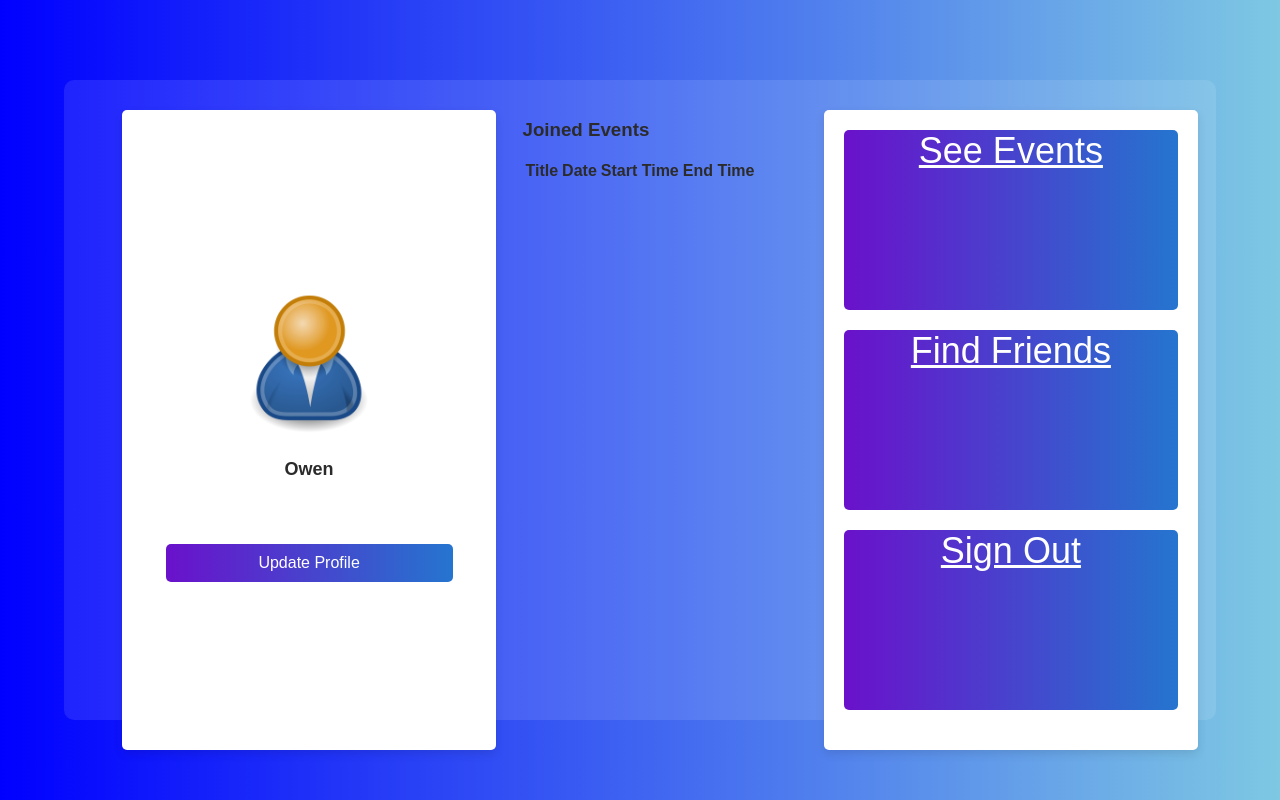
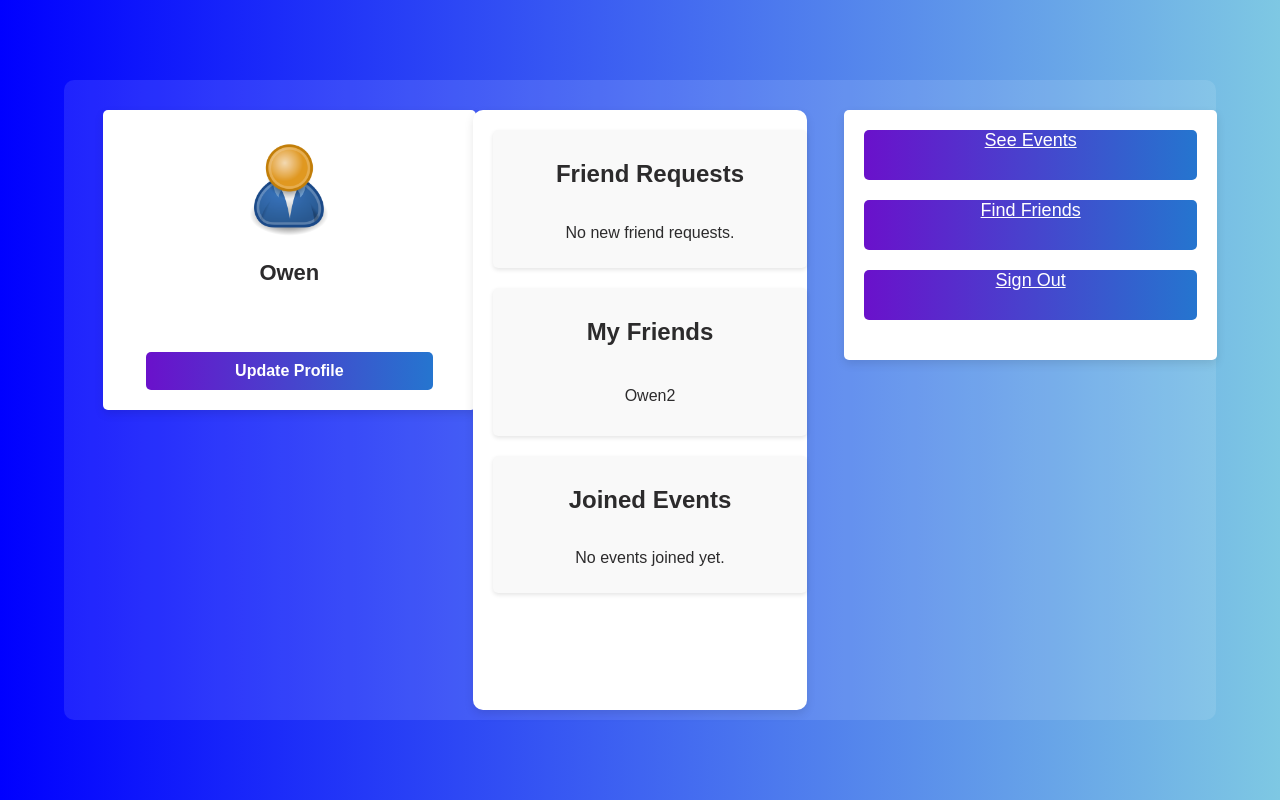
Before and after one commit to OwenNicholas/SYNCSHACK24, a Flask app: page /profile in a window 1280 px wide. Run offline with Flask 3, Linux system fonts and the light colour scheme; a user stored in the database is signed in; data comes from the database, SQL or seed files in the repository; both versions use the stored data as it was after the commit; lists and menus that the app fills with data are empty.

Commit message:
help with profile frontend

```diff
--- a/static/css/profile.css
+++ b/static/css/profile.css
@@ -1,12 +1,12 @@
 body {
     font-family: 'Arial', sans-serif;
-    background: linear-gradient(to right, #0000FF, #7EC8E3);
+    background: linear-gradient(to right, #0000FF, #7EC8E3); /* Background gradient for the body */
     margin: 0;
     display: flex;
     justify-content: center;
     align-items: center;
     height: 100vh;
-    color: #2C2B2C;
+    color: #2C2B2C; /* General text color */
 }
 
 .main-container {
@@ -30,75 +30,114 @@
 }
 
 .profile-card, .info-card, .action-card {
-    background-color: #fff;
+    background-color: #fff; /* White background for cards */
     width: 100%; /* Make inner content fill the width of each section */
-    height: 100%; /* Ensure content fills the full height of each section */
     padding: 20px;
-    box-shadow: 0 4px 10px rgba(0, 0, 0, 0.1);
+    box-shadow: 0 4px 10px rgba(0, 0, 0, 0.1); /* Subtle shadow for cards */
     border-radius: 5px;
     text-align: center;
     display: flex; /* Use flexbox to center content */
     flex-direction: column; /* Stack content vertically */
     justify-content: center; /* Center content vertically */
     align-items: center; /* Center content horizontally */
+    margin-bottom: 20px; /* Space between cards */
 }
 
 .user-name {
-    font-size: 18px;
+    font-size: 22px; /* Larger font size */
     font-weight: bold;
     margin: 10px 0;
-    color: #2C2B2C;
+    color: #2C2B2C; /* Darker color for contrast */
 }
 
 .user-description {
-    font-size: 14px;
-    color: #666;
+    font-size: 16px; /* Slightly larger font size for readability */
+    color: #666; /* Subtle gray color */
     margin-bottom: 20px;
 }
 
 .profile-picture {
-    width: 80px;
-    height: 80px;
-    border-radius: 50%;
+    width: 100px; /* Larger profile picture */
+    height: 100px;
+    border-radius: 50%; /* Circle shape */
     margin: 10px auto; /* Center the picture horizontally */
-    display: block; /* Ensure it's treated as a block element */
+    display: block; /* Block element for alignment */
 }
 
 .update-profile {
     display: block;
     width: 80%; /* Adjust width to ensure it doesn't touch the edges */
     padding: 10px;
-    background: linear-gradient(to right, #6a11cb, #2575cf);
-    color: white;
+    background: linear-gradient(to right, #6a11cb, #2575cf); /* Purple to blue gradient */
+    color: white; /* White text for contrast */
     text-align: center;
-    text-decoration: none;
-    border-radius: 5px;
+    text-decoration: none; /* Remove underline */
+    border-radius: 5px; /* Rounded corners */
     margin: 20px auto 0 auto; /* Center the button and add margin on top */
+    font-size: 16px;
+    font-weight: bold;
 }
 
 .update-profile:hover {
-    background: linear-gradient(to right, #2575cf, #6a11cb);
-}
-
-.info-card h3, .info-card p {
-    margin: 10px 0;
-    text-align: left; /* Align text to the left within the info card */
-    color: #2C2B2C;
+    background: linear-gradient(to right, #2575cf, #6a11cb); /* Hover effect */
 }
 
 .action-button {
-    width: 100%;
-    height: 350px; /* Increased padding for taller buttons */
-    margin-bottom: 20px; /* More space between buttons */
-    background: linear-gradient(to right, #6a11cb, #2575cf);
-    color: white;
-    border: none;
-    cursor: pointer;
-    border-radius: 5px;
-    transition: background-color 0.3s;
-    font-size: 36px; /* Larger font size for more prominent text */
+    width: 100%; /* Full width */
+    height: 50px; /* Consistent height for buttons */
+    margin-bottom: 20px; /* Space between buttons */
+    background: linear-gradient(to right, #6a11cb, #2575cf); /* Gradient for buttons */
+    color: white; /* White text for contrast */
+    border: none; /* No border */
+    cursor: pointer; /* Pointer cursor for buttons */
+    border-radius: 5px; /* Rounded corners */
+    transition: background-color 0.3s; /* Smooth transition for hover */
+    font-size: 18px; /* Larger font size for buttons */
 }
 
 .action-button:hover {
-    background: linear-gradient(to right, #2575cf, #6a11cb);
+    background: linear-gradient(to right, #2575cf, #6a11cb); /* Gradient change on hover */
 }
+
+.info-section {
+    display: flex;
+    flex-direction: column; /* Stack child elements vertically */
+    align-items: stretch;
+    justify-content: flex-start;
+    flex: 2;
+    margin: 10px;
+    padding: 20px;
+    background-color: white; /* White background for consistency */
+    border-radius: 10px;
+    box-shadow: 0 4px 10px rgba(0, 0, 0, 0.1); /* Subtle shadow for sections */
+}
+
+.info-card {
+    margin-bottom: 20px;
+    padding: 10px;
+    background-color: #f9f9f9; /* Light gray background for cards */
+    border-radius: 5px; /* Rounded corners */
+    box-shadow: 0 2px 4px rgba(0, 0, 0, 0.1); /* Subtle shadow for cards */
+}
+
+.friend-request, .friends-list p, .joined-event {
+    display: flex;
+    align-items: center;
+    justify-content: space-between;
+    padding: 5px 0; /* Padding for friend request, friends list, and joined events */
+}
+
+.accept-button, .decline-button {
+    background-color: #28a745; /* Green for accept */
+    color: white;
+    border: none;
+    border-radius: 5px;
+    cursor: pointer;
+    padding: 5px 10px;
+    margin: 0 5px;
+}
+
+.decline-button {
+    background-color: #dc3545; /* Red for decline */
+    color: white;
+}
--- a/templates/profile.html
+++ b/templates/profile.html
@@ -11,16 +11,52 @@
         <!-- Left Section: User Profile -->
         <div class="profile-section">
             <div class="profile-card">
-                <img src="{{ url_for('static', filename='resources/user_icon.png') }}" alt="Profile Picture" class="profile-picture" style="width: 150px; height: 150px;">
+                <img src="{{ url_for('static', filename='resources/user_icon.png') }}" alt="Profile Picture" class="profile-picture">
                 <p class="user-name">{{ username }}</p>
                 <p class="user-description">{{ description }}</p>
                 <a href="{{ url_for('edit_profile') }}" class="update-profile">Update Profile</a>
             </div>
         </div>
 
-        <!-- Profile Page - Joined Events Section -->
-    <div class="joined-events-section">
-        <h3>Joined Events</h3>
+        <!-- Center Section: Friend Requests, My Friends, Joined Events -->
+        <div class="info-section">
+            <!-- Friend Requests -->
+            <div class="info-card">
+                <h2>Friend Requests</h2>
+                <div class="friend-requests-list">
+                    {% if friend_requests %}
+                        {% for request in friend_requests %}
+                            <div class="friend-request">
+                                <p>{{ request.sender.username }}</p>
+                                <button class="accept-button" onclick="window.location.href='{{ url_for('respond_friend_request', request_id=request.id, response='accept') }}'">Accept</button>
+                                <button class="decline-button" onclick="window.location.href='{{ url_for('respond_friend_request', request_id=request.id, response='decline') }}'">Decline</button>
+                            </div>
+                        {% endfor %}
+                    {% else %}
+                        <p>No new friend requests.</p>
+                    {% endif %}
+                </div>
+            </div>
+
+            <!-- My Friends -->
+            <div class="info-card">
+                <h2>My Friends</h2>
+                <div class="friends-list">
+                    {% if friends %}
+                        {% for friend in friends %}
+                            <p>{{ friend.username }}</p>
+                        {% endfor %}
+                    {% else %}
+                        <p>No friends yet.</p>
+                    {% endif %}
+                </div>
+            </div>
+
+            <!-- Joined Events -->
+            <div class="info-card">
+                <h2>Joined Events</h2>
+                <div class="joined-events-list">
+                    {% if joined_events %}
                         <table>
                             <tr>
                                 <th>Title</th>
@@ -29,7 +65,7 @@
                                 <th>End Time</th>
                             </tr>
                             {% for event in joined_events %}
-            <tr>
+                            <tr class="joined-event">
                                 <td>{{ event.title }}</td>
                                 <td>{{ event.date }}</td>
                                 <td>{{ event.start }}</td>
@@ -37,8 +73,12 @@
                             </tr>
                             {% endfor %}
                         </table>
+                    {% else %}
+                        <p>No events joined yet.</p>
+                    {% endif %}
                 </div>
-
+            </div>
+        </div>
 
         <!-- Right Section: Action Buttons -->
         <div class="action-section">
@@ -48,7 +88,6 @@
                 <a href="{{ url_for('sign_out') }}" class="action-button">Sign Out</a>
             </div>
         </div>
-
     </div>
 </body>
 </html>
```
Also changed, not shown: instance/users.db, models.py (line endings or trailing spaces). Lines whose indentation alone changed are shown as unchanged.
